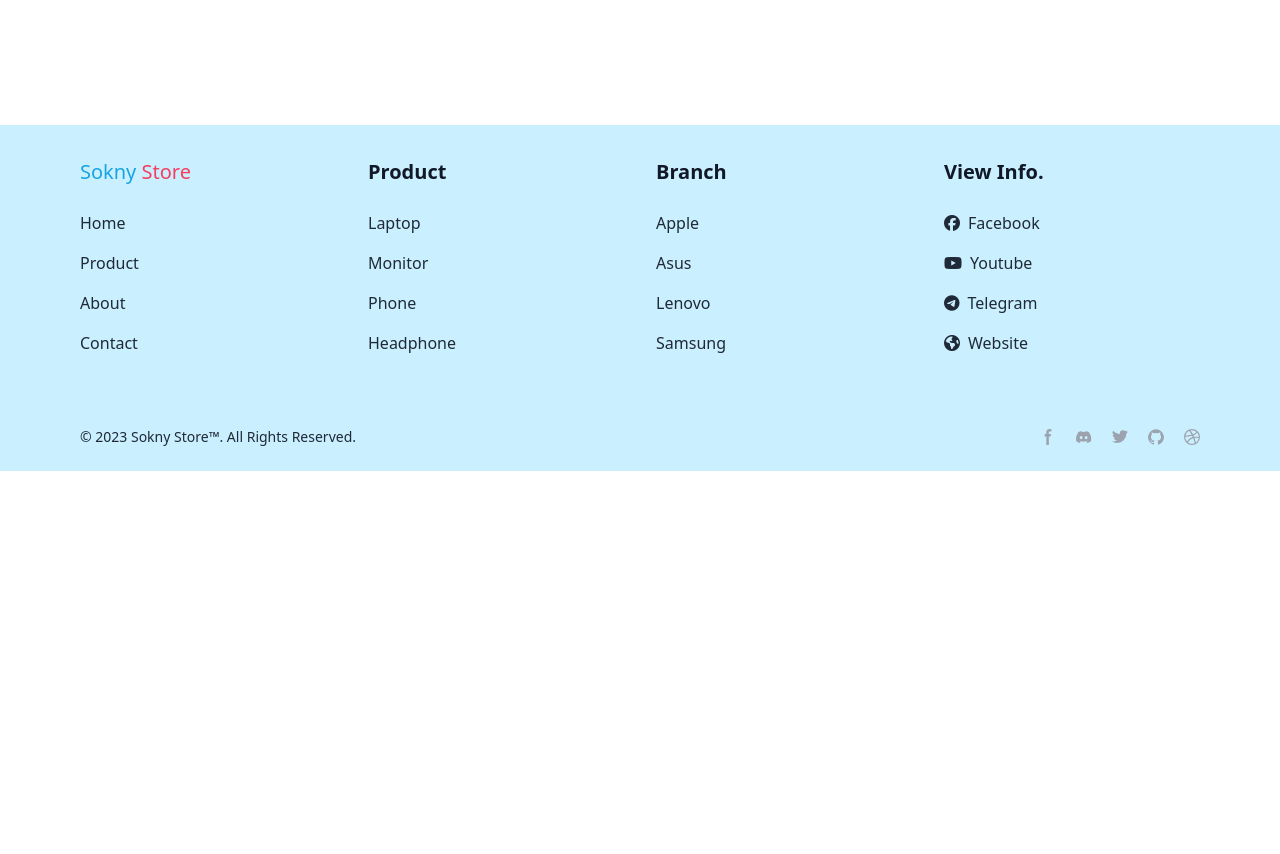
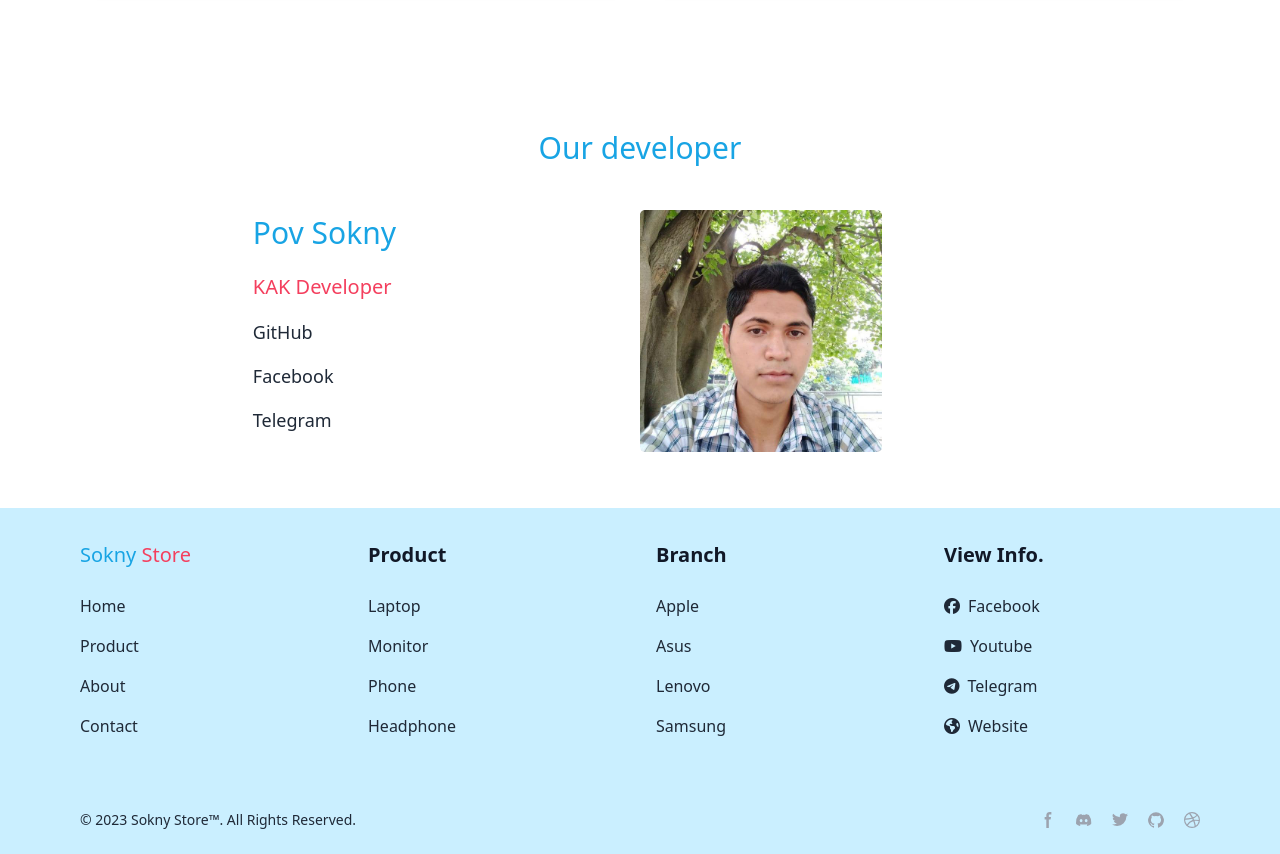
Before and after one commit to sokny2023/cstad-web-mini-project-sokny-store, a website: page dist/about.html in a window 1280 px wide. Shown: the part 1981-2835 px from the top of the page. Before the commit the page ends 2452 px from the top, so only its background shows below. Drawn offline with nearby package versions, Linux system fonts and the light colour scheme.

Commit message:
Version 1.3 updated about

```diff
--- a/dist/about.html
+++ b/dist/about.html
@@ -321,7 +321,23 @@
                 </div>
             </div>
           </section>
-        <!--  -->
+
+        <!-- section out developer -->
+        <section class="w-[70%] mx-auto mb-14">
+            <h2 class="text-center text-primary-color text-[30px]">Our developer</h2>
+            <div class="grid grid-cols-1 md:grid-cols-2 mt-6">
+                <div class="p-4 grid gap-4">
+                    <h3 class="text-primary-color text-[30px] font-medium">Pov Sokny</h3>
+                    <p class="text-secondary-color text-[20px]">KAK Developer</p>
+                    <a href="#" class="text-[18px] text-gray-800 hover:text-primary-color">GitHub</a>
+                    <a href="#" class="text-[18px] text-gray-800 hover:text-primary-color">Facebook</a>
+                    <a href="#" class="text-[18px] text-gray-800 hover:text-primary-color">Telegram</a>
+                </div>
+                <div class="w-[60%] h-auto mt-4 flex justify-center items-end ">
+                    <img class="rounded-[5px]" src="../Images/about/developer.jpg" alt="">
+                </div>
+            </div>
+        </section>
 
     </main>
     <!-- main end -->
```
Also changed, not shown: Images/about/developer.jpg (added).
